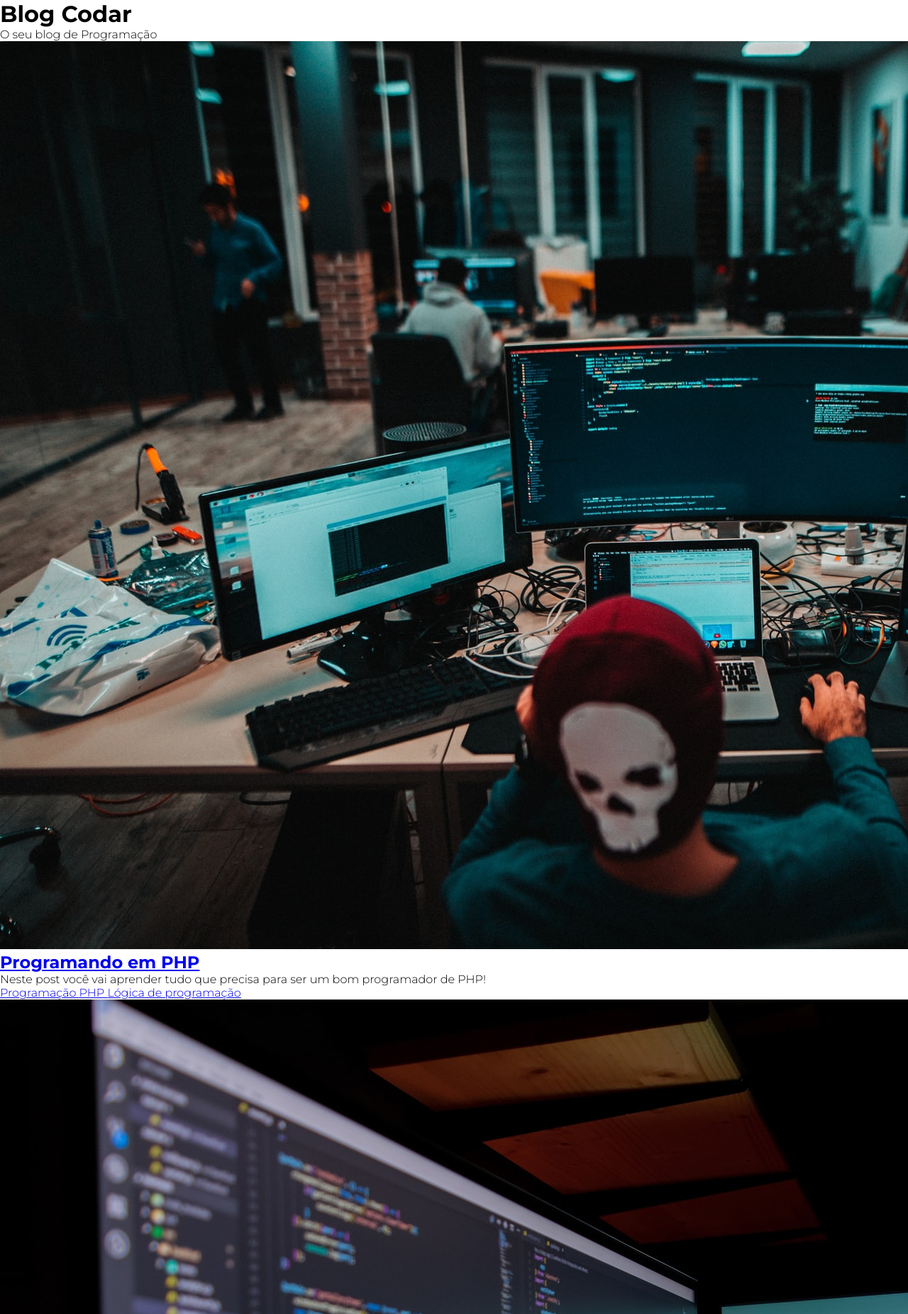
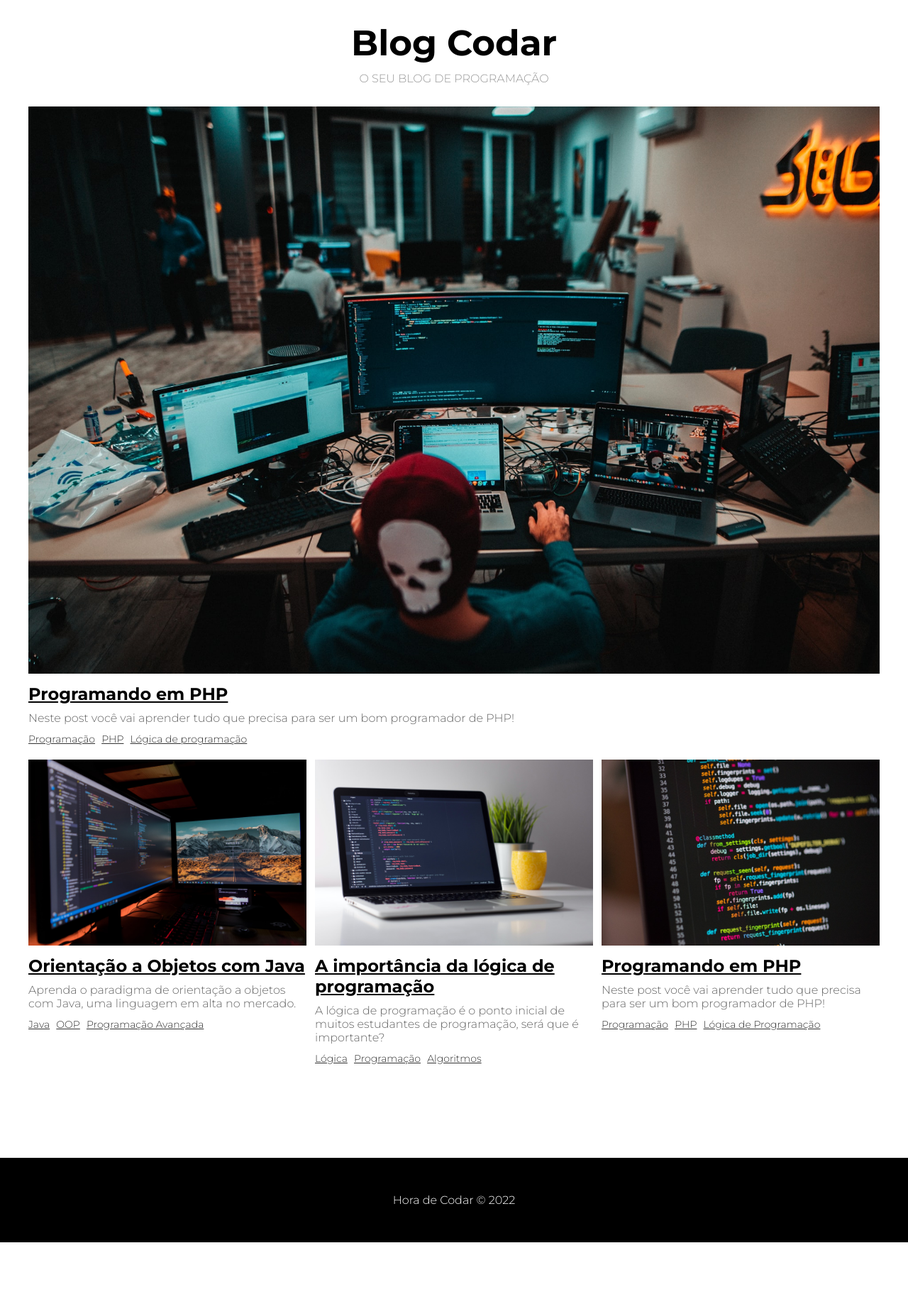
Before and after one commit to FilipeRabelo/Projeto_blog_PHP_udemy, a PHP site: page / in a window 1280 px wide; the page is wider, and only the part inside the window is pictured. Shown: the part 69-1920 px from the top of that part at 71% size. After the commit the page ends 1819 px from the top of that part, so only its background shows below. Run offline with PHP 8.4, Linux system fonts and the light colour scheme.

Commit message:
blog_php_udemy

```diff
--- a/css/style.css
+++ b/css/style.css
@@ -51,6 +51,96 @@ main{
     color: #999;
 }
 
+
+/* HOME */
+
+#title-container{
+    min-width: 500px;
+    text-align: center;
+    margin-top: 30px;
+}
+
+#title-container h1{
+    font-size: 50px ;
+}
+
+#title-container p{
+    margin-top: 10px;
+    text-transform: uppercase;
+    color: #999;
+}
+
+#post-container{
+    max-width: 1200px; /*limitar a largura por causa de telas muito grandes */
+    margin: 0 auto;
+    margin-top: 30px;
+    display: flex;
+    flex-wrap: wrap;
+}
+
+.post-box:first-child {  /* first child -> primeiro post */
+    min-width: 100%;
+}
+
+.post-box{
+    flex: 1 1 0;
+    margin-bottom: 20px;
+}
+
+.post-box:nth-child(3){
+    margin: 0 1%;
+}
+
+.post-box img{
+    width: 100%;
+}
+
+.post-box .post-title{
+    font-size: 24px;
+    margin: 10px 0;
+}
+
+.post-box .post-title a{
+   color: #000;
+   transition: 0.5s;
+}
+
+.post-box .post-title a:hover{
+    color: #999;
+}
+
+.post-box .post-description{
+    color: #666;
+}
+
+.tags-container{
+    margin-top: 10px;
+}
+
+.tags-container a{
+    font-size: 14px;
+    color: #333;
+    display: inline-block;
+    margin-right: 5px;
+    transition: 0.5s;
+}
+
+.tags-container a:hover{
+  color: #000;
+  font-weight: bold;
+
+}
+
+
+
+
+
+
+
+
+
+
+
 /* FOOTER */
 
 footer {
```
